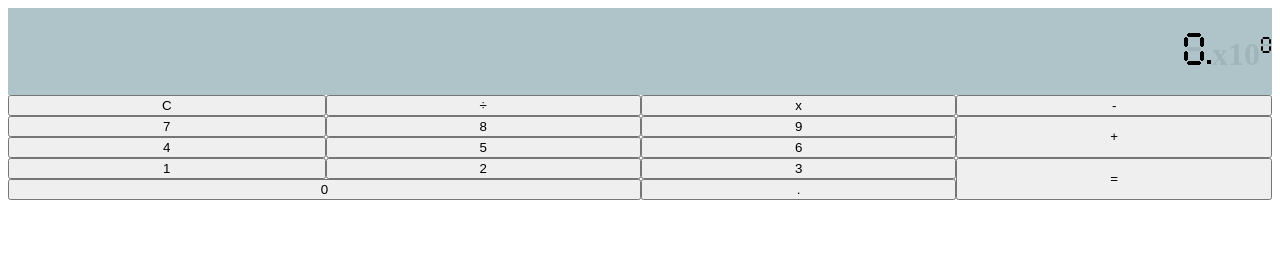
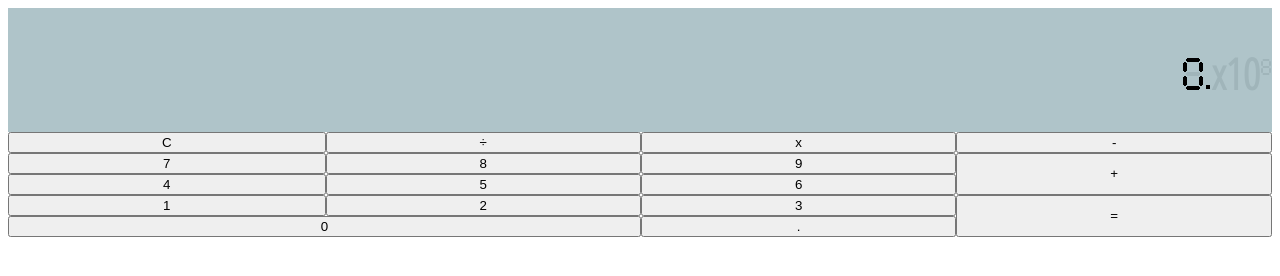
Before and after one commit to KarloIsaac/JavascriptCalculator, a plain HTML site: page index.html in a window 1280 px wide. Drawn offline with Linux system fonts and the light colour scheme.

Commit message:
Adjusted the font of the base 10 display. Prepared the scientific notation display to show a disabled state color when it is not needed

```diff
--- a/Scripts.js
+++ b/Scripts.js
@@ -191,7 +191,7 @@ MainDisplayUpdater = function() {
 	var charImageMap = {"E":buildCharImage("E"), "r":buildCharImage("r"), ".":buildCharImage("dot"),
             "0":buildCharImage("0"), "1":buildCharImage("1"), "2":buildCharImage("2"), "3":buildCharImage("3"),
             "4":buildCharImage("4"), "5":buildCharImage("5"), "6":buildCharImage("6"), "7":buildCharImage("7"),
-            "8":buildCharImage("8"), "9":buildCharImage("9")};
+            "8":buildCharImage("8"), "9":buildCharImage("9"), "-":buildCharImage("-")};
 
     function buildCharImage(imageName) {
         var fileName = imageName === "." ? "dot" : imageName;
@@ -217,7 +217,8 @@ MainDisplayUpdater = function() {
 ScientificDisplayUpdater = function() {
 	var charImageMap = {"0":buildCharImage("0"), "1":buildCharImage("1"), "2":buildCharImage("2"),
 			"3":buildCharImage("3"), "4":buildCharImage("4"), "5":buildCharImage("5"), "6":buildCharImage("6"),
-			"7":buildCharImage("7"), "8":buildCharImage("8"), "9":buildCharImage("9")};
+			"7":buildCharImage("7"), "8":buildCharImage("8"), "9":buildCharImage("9"), "-":buildCharImage("-"),
+			"0clear":buildCharImage("0clear")};
 
     function buildCharImage(imageName) {
         var imageRoute = "https://raw.githubusercontent.com/KarloIsaac/JavascriptCalculator/" +
@@ -229,14 +230,32 @@ ScientificDisplayUpdater = function() {
     }
 
 	this.updateDisplay = function(number) {
+		var display = document.getElementById("scientific-power");
+		display.innerHTML = "";
+		if(number === 0) {
+			clear();
+			return;
+		}
+		setBaseColor(true);
 		var numberText = String(number);
-		var display = document.getElementById("scientific-power");
-        display.innerHTML = "";
         numberText.split("").forEach(char => {
             var imageChar = charImageMap[char].cloneNode();
             display.appendChild(imageChar);
         });
     }
+
+	function clear() {
+		var imageChar = charImageMap["0clear"];
+		var powerDisplay = document.getElementById("scientific-power");
+		powerDisplay.appendChild(imageChar);
+		setBaseColor(false);
+	}
+
+	function setBaseColor(isEnabled) {
+		var color = isEnabled ? "black" : "rgb(160, 181, 186)";
+		var baseDisplay = document.getElementById("scientific-notation-display");
+		baseDisplay.style.color = color;
+	}
 }
 
 /*
--- a/Styles.css
+++ b/Styles.css
@@ -11,6 +11,8 @@
 
 #scientific-notation-display {
     color: rgb(160, 181, 186);
+	font-size: 43px;
+    font-family:"Open Sans Condensed";
 }
 
 #plus {
--- a/index.html
+++ b/index.html
@@ -4,6 +4,7 @@
     <meta charset="utf-8">
     <title></title>
     <link rel="stylesheet" href="Styles.css">
+	<link href="https://fonts.googleapis.com/css?family=Open+Sans+Condensed:300" rel="stylesheet">
     <script type="text/javascript" src="Scripts.js"></script>
     <script type="text/javascript">
         window.onload = () => operationsRequestsController.clearAll();
```
Also changed, not shown: number_Images/big/0clear.png (added).
